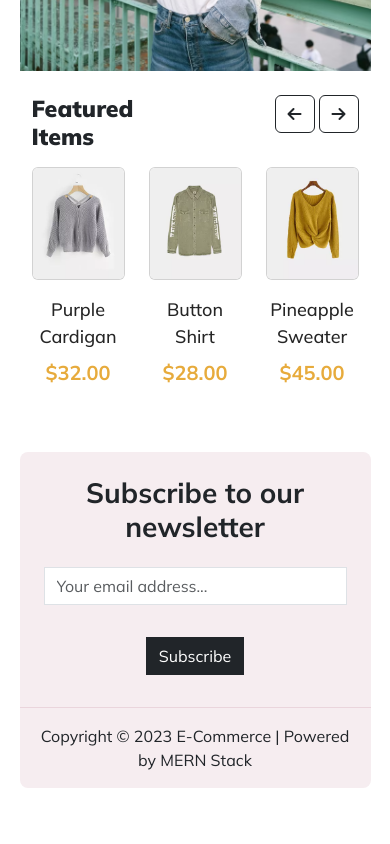
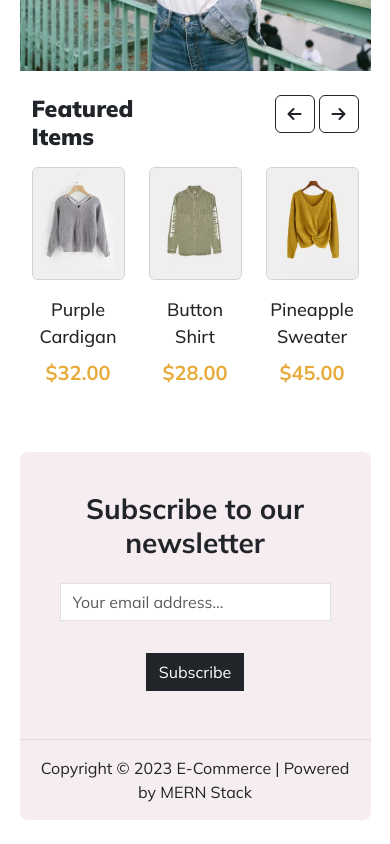
Before and after one commit to Cocoteax/E-Commerce-App, a React (Create React App) app: page / in a window 390 px wide. Shown: the part 1537-2381 px from the top of the page. Before the commit the page ends 2349 px from the top, so only its background shows below. Built offline with nearby package versions, Linux system fonts and the light colour scheme.

Commit message:
Update styling for home page

```diff
--- a/src/components/Footer.module.css
+++ b/src/components/Footer.module.css
@@ -5,6 +5,7 @@
 
 .subscriptionRow {
     border-bottom: 1px solid rgba(212,165,181,0.35);
+    padding: 3rem;
 }
 
 .subscriptionText {
@@ -13,6 +14,10 @@
 }
 
 @media (max-width: 767px) {
+    .subscriptionRow {
+        padding: 1rem;
+    }
+
     .subscriptionButton {
         margin: 2rem 0;
     }
--- a/src/components/HomePage/FeaturedCarousel.js
+++ b/src/components/HomePage/FeaturedCarousel.js
@@ -5,7 +5,7 @@ import womenShirt1 from "../../assets/women-shirt-1.webp";
 import womenShirt3 from "../../assets/women-shirt-3.webp";
 import maleShirt1 from "../../assets/male-shirt-1.webp"
 
-function WomenCategoryCarousel() {
+function FeaturedCarousel() {
     // Need to hardcode these data in mongodb to create schema relationships
     const items = [
         [
@@ -53,7 +53,8 @@ function WomenCategoryCarousel() {
                         <div
                             id="featuredCarousel"
                             className="carousel slide"
-              data-bs-ride="false"
+                            data-bs-ride="carousel"
+                            data-bs-slide="true"
                         >
                             <div className="carousel-inner">
                                 {/* use .map() to create each carousel slide */}
@@ -114,4 +115,4 @@ function WomenCategoryCarousel() {
     );
 }
 
-export default WomenCategoryCarousel;
+export default FeaturedCarousel;
--- a/src/components/HomePage/FeaturedCategory.js
+++ b/src/components/HomePage/FeaturedCategory.js
@@ -4,7 +4,7 @@ import styles from "./FeaturedCategory.module.css";
 import featuredSideBanner from "../../assets/Featured Side Banner.avif";
 import FeaturedCarousel from "./FeaturedCarousel";
 
-function WomenCategory() {
+function FeaturedCategory() {
     return (
         <section className={`mb-5`}>
             <Container fluid className={`px-0 ${styles.container}`}>
@@ -34,4 +34,4 @@ function WomenCategory() {
     );
 }
 
-export default WomenCategory;
+export default FeaturedCategory;
```
Also changed, not shown: src/components/Footer.js (+6 -4 lines), src/App.js (indentation only), src/components/HomePage/Banner.js (indentation only). Lines whose indentation alone changed are shown as unchanged.
